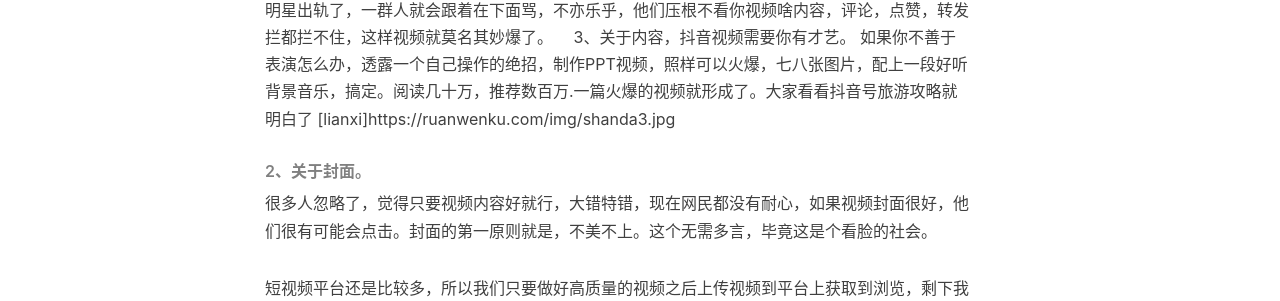
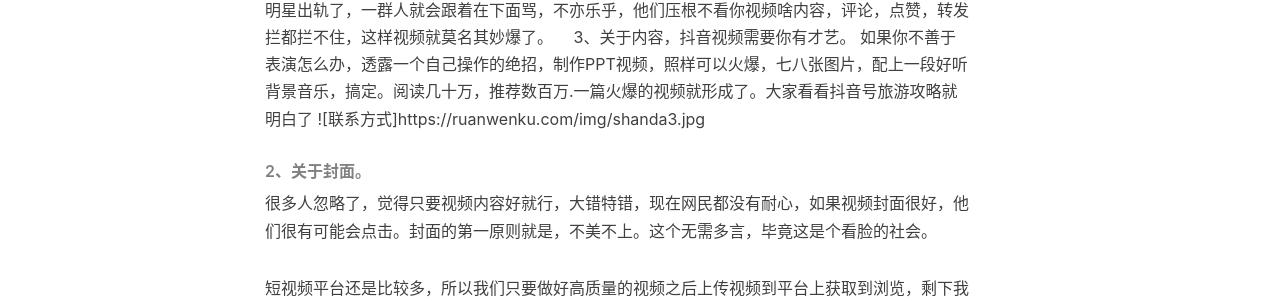
Before and after one commit to yuxiaoming1985/daibi, a Jekyll site: the page built from _posts/2019-11-22-xiaoming.markdown.md, in a window 1280 px wide and 900 px high, scrolled down 335 px. Shown: the part 342-643 px from the top of the window. Built offline with Jekyll 4.4.1, drawn with Linux system fonts in a browser that asks for light colours; nearby versions of some CDN libraries; our own code applies the rules of GitHub Pages for plain Markdown files; comment, search, counter and statistics services are not loaded; some of the changed text lies outside the part shown.

Commit message:
Update 2019-11-22-xiaoming.markdown.md

```diff
--- a/_posts/2019-11-22-xiaoming.markdown.md
+++ b/_posts/2019-11-22-xiaoming.markdown.md
@@ -7,7 +7,7 @@
 描述一定要学会蹭热点，比如明星绯闻，你只要说了某个明星出轨了，一群人就会跟着在下面骂，不亦乐乎，他们压根不看你视频啥内容，评论，点赞，转发拦都拦不住，这样视频就莫名其妙爆了。
 　3、关于内容，抖音视频需要你有才艺。
 如果你不善于表演怎么办，透露一个自己操作的绝招，制作PPT视频，照样可以火爆，七八张图片，配上一段好听背景音乐，搞定。阅读几十万，推荐数百万.一篇火爆的视频就形成了。大家看看抖音号旅游攻略就明白了
-[lianxi]https://ruanwenku.com/img/shanda3.jpg
+![联系方式]https://ruanwenku.com/img/shanda3.jpg
 
 ###### 2、关于封面。
 
```
